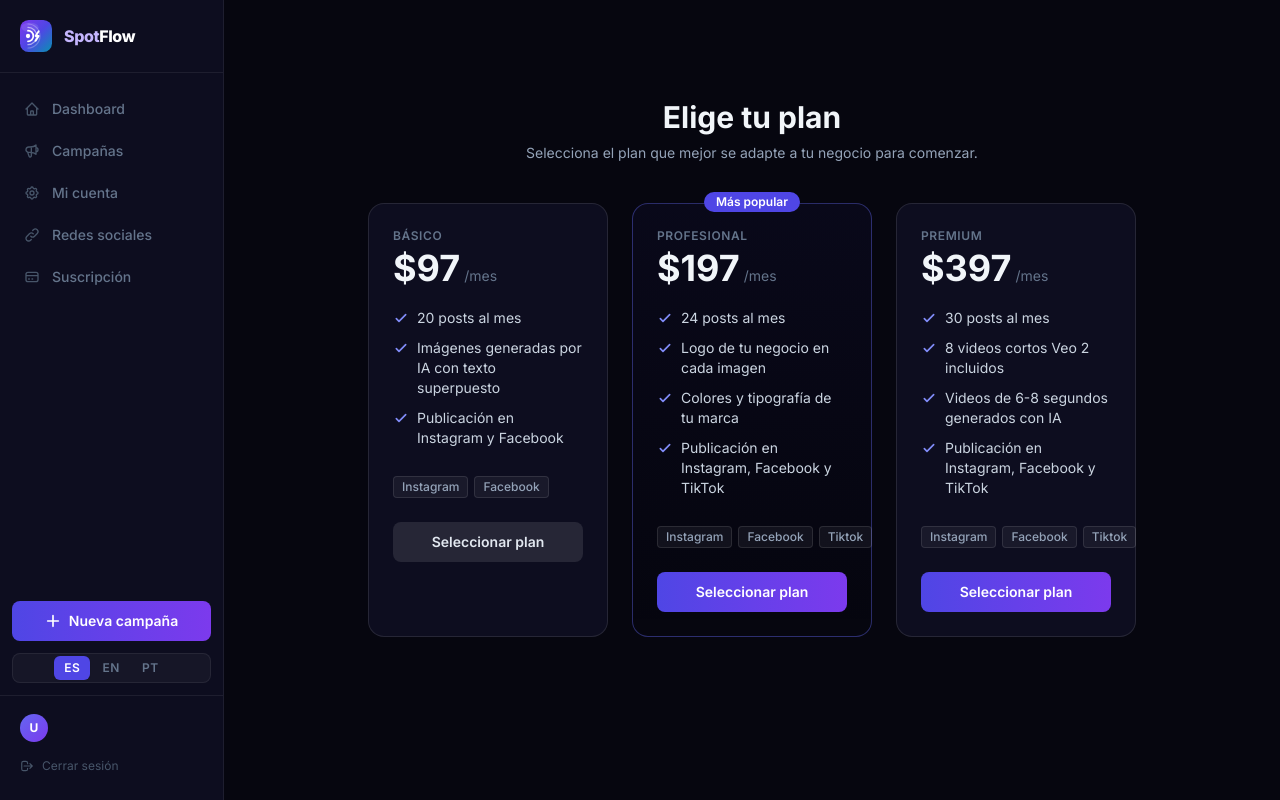
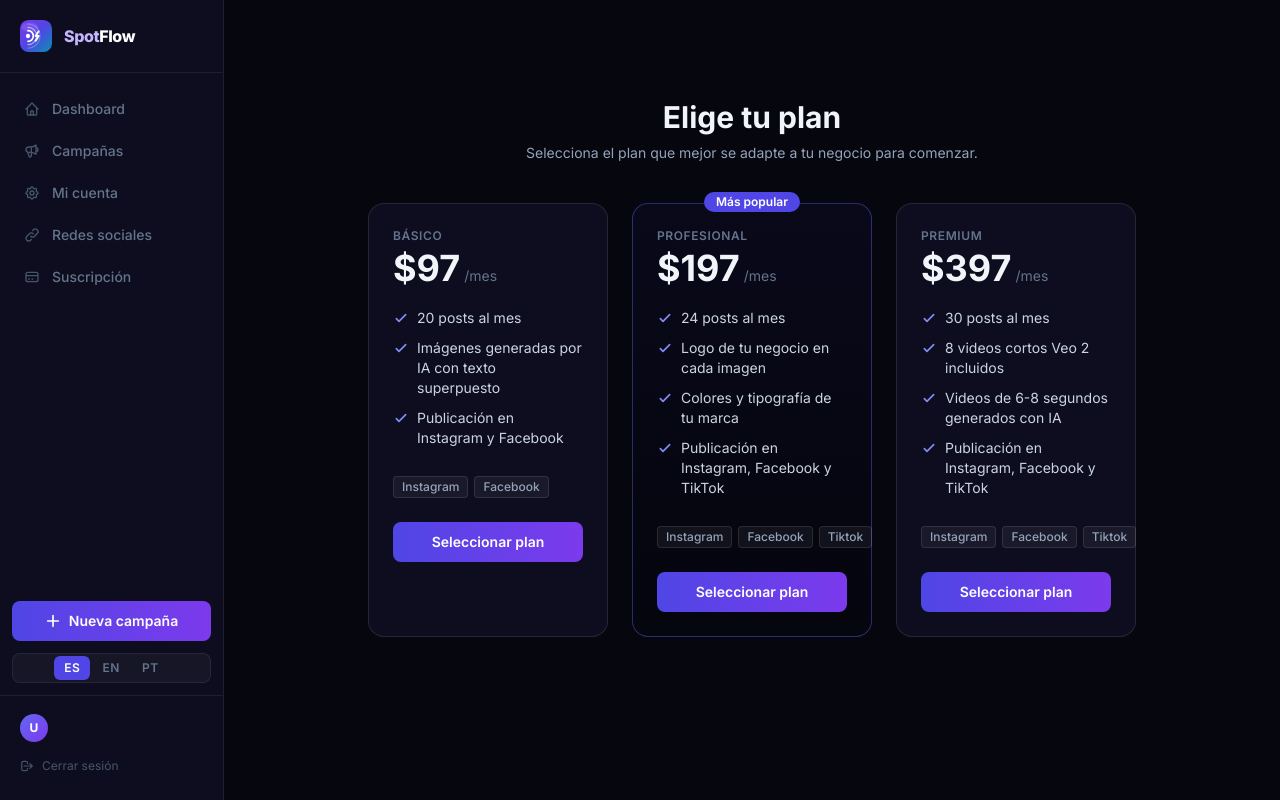
Before and after one commit to srameix1/social-ads-automation, a Next.js app in the folder frontend/: page /select-plan in a window 1280 px wide. Built offline with nearby package versions, Linux system fonts and the light colour scheme; no server answers.

Commit message:
frontend: usar mismo gradiente en CTA de todos los planes

```diff
--- a/frontend/app/(client)/select-plan/page.tsx
+++ b/frontend/app/(client)/select-plan/page.tsx
@@ -103,9 +103,7 @@ export default function SelectPlanPage() {
                   'w-full py-2.5 rounded-lg text-sm font-semibold transition-all duration-150',
                   isActive
                     ? 'bg-brand-600/60 text-white/70 cursor-wait'
-                    : isPro || isPremium
-                      ? 'bg-gradient-to-r from-brand-600 to-violet-600 hover:from-brand-500 hover:to-violet-500 text-white'
-                      : 'bg-white/10 hover:bg-white/15 text-slate-200',
+                    : 'bg-gradient-to-r from-brand-600 to-violet-600 hover:from-brand-500 hover:to-violet-500 text-white',
                   pending && !isActive ? 'opacity-40 cursor-not-allowed' : '',
                 ].join(' ')}
               >
```
